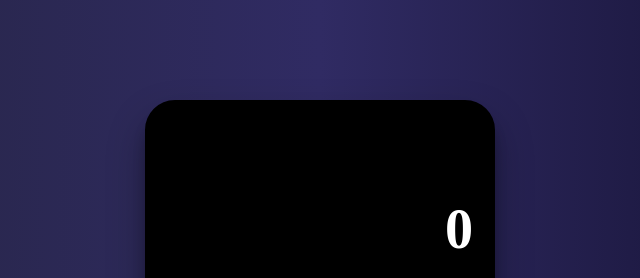
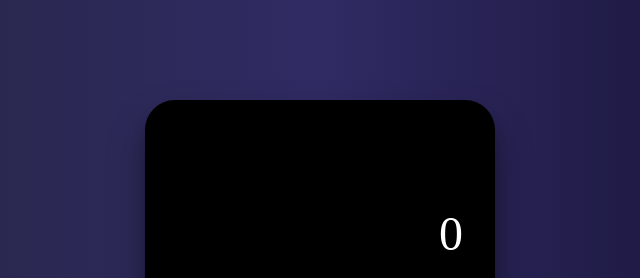
Before and after one commit to arunava2018/IOS-Calculator, a plain HTML site: page index.html in a window 1280 px wide. Shown: the top 278 px of the page, 320-960 px from the left. Drawn offline with Linux system fonts and the light colour scheme.

Commit message:
Update index.html

```diff
--- a/index.html
+++ b/index.html
@@ -11,7 +11,7 @@
 
 <body>
     <div class="container">
-        <div class="display result"><h3>0</h3></div>
+        <div class="display result"><span>0</span></div>
         <div class="keyboard">
             <button class="symbol special clear">AC</button>
             <button class="symbol special negative">+/-</button>
```
